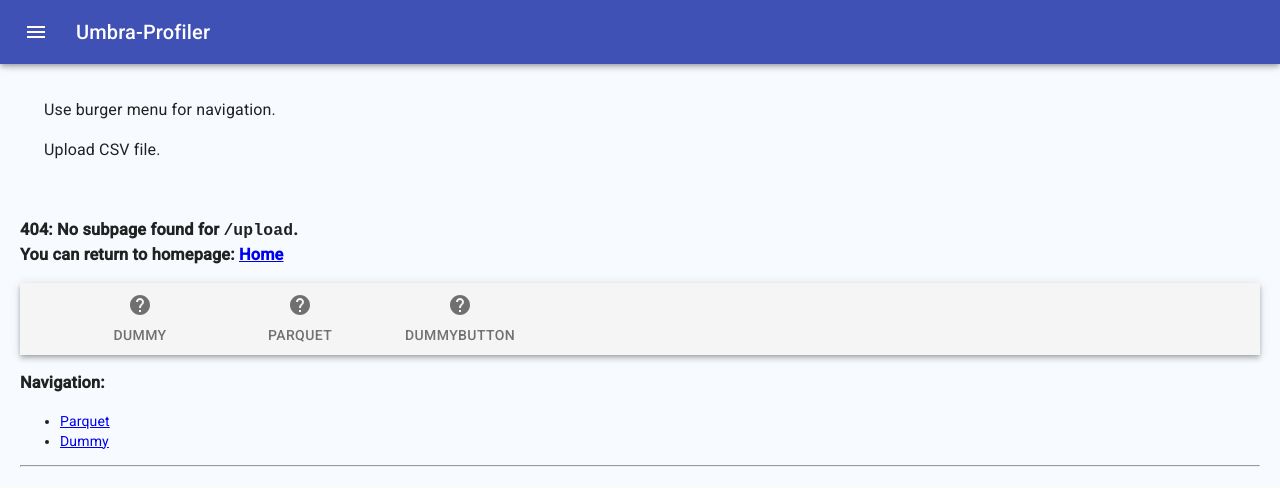
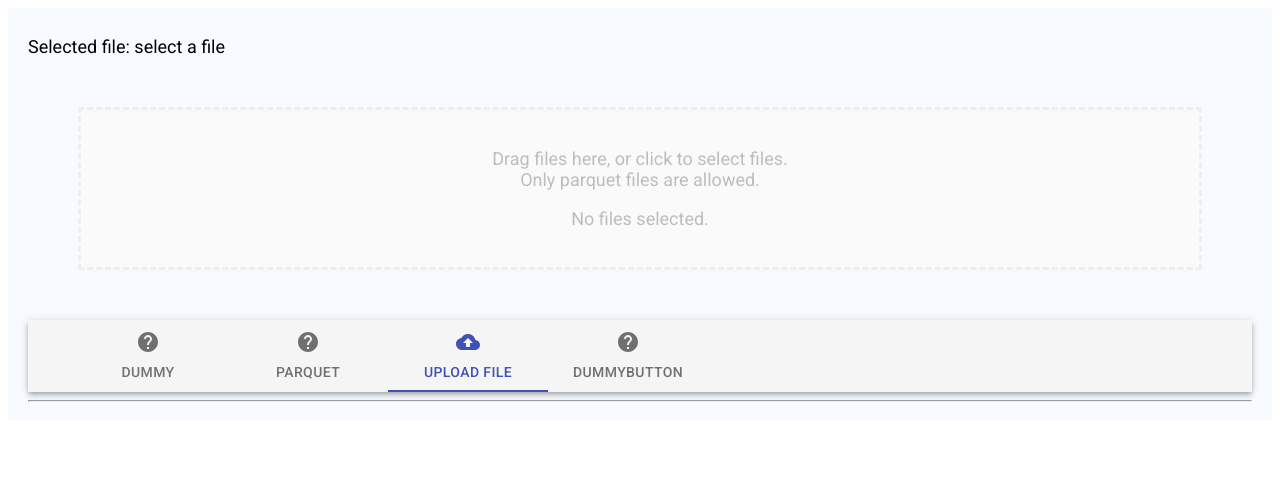
Before and after one commit to umbraperf/umbraperf, a React app: page /upload in a window 1280 px wide. Before the commit this address had no page. Shown: the top 488 px of the page. Built offline with nearby package versions, Linux system fonts and the light colour scheme; the HTML template or start-up script is replaced by a standard one.

Commit message:
remove textual navigation, add new component for file upload, set new file upload component as default route

```diff
--- a/src/app.tsx
+++ b/src/app.tsx
@@ -9,13 +9,14 @@ import { Route, BrowserRouter, Switch, useLocation, Redirect, Link } from 'react
 import './globals.css';
 import styles from './style/main-app.module.css';
 
+import FileUploader from './components/file_uploader';
 import Dummy from './components/dummy';
 import Parquet from './components/parquet';
-import PersistentDrawerLeft from './components/drawer';
 import TabPanel from './components/tab_panel';
 import { WorkerAPI } from './worker_api';
+
 import HelpIcon from '@material-ui/icons/Help';
-
+import BackupIcon from '@material-ui/icons/Backup';
 
 
 //Create Redux stroe
@@ -35,19 +36,25 @@ export const routes = [
         path: '/',
         sidebarName: 'Start',
         component: Dummy,
-        icon: () => {return (<HelpIcon />)},
+        icon: () => { return (<HelpIcon />) },
     },
     {
         path: '/dummy',
         sidebarName: 'Dummy',
         component: Dummy,
-        icon: () => {return (<HelpIcon />)},
+        icon: () => { return (<HelpIcon />) },
     },
     {
         path: '/parquet',
         sidebarName: 'Parquet',
         component: Parquet,
-        icon: () => {return (<HelpIcon />)},
+        icon: () => { return (<HelpIcon />) },
+    },
+    {
+        path: '/upload',
+        sidebarName: 'Upload File',
+        component: FileUploader,
+        icon: () => { return (<BackupIcon />) },
     }
 
 ];
@@ -60,13 +67,11 @@ ReactDOM.render(
                 {/*                 style: css module with additional static class (cloud also be a seccond module)
  */}                <div className={`app ${styles.app}`}>
 
-                    <PersistentDrawerLeft></PersistentDrawerLeft>
-
                     <div className="appBody">
                         <Switch>
 
                             <Route exact path="/">
-                                <Redirect to="/parquet" />
+                                <Redirect to="/upload" />
                             </Route>
 
                             {routes.map((route: any) => (
@@ -80,18 +85,10 @@ ReactDOM.render(
                         </Switch>
                     </div>
 
-
                     <div className="appNavigation">
 
                         <TabPanel></TabPanel>
 
-                        <h3>Navigation:</h3>
-                        <nav className="navbar navbar-expand-lg navbar-light bg-light">
-                            <ul className="navbar-nav mr-auto">
-                                <li><Link to={'/parquet'} className="nav-link"> Parquet </Link></li>
-                                <li><Link to={'/dummy'} className="nav-link"> Dummy </Link></li>
-                            </ul>
-                        </nav>
                         <hr />
                     </div>
                 </div>
--- a/src/components/file_uploader.tsx
+++ b/src/components/file_uploader.tsx
@@ -0,0 +1,115 @@
+import * as model from '../model';
+import React from 'react';
+import { connect } from 'react-redux';
+import Dropzone, { DropzoneState, FileRejection } from 'react-dropzone'
+import styles from '../style/upload.module.css';
+import { Result } from 'src/model/core_result';
+import { IAppContext, withAppContext } from '../app_context';
+import { WebFileController } from '../controller/web_file_controller';
+
+interface Props {
+    appContext: IAppContext;
+    file: undefined | File;
+    fileName: string | undefined;
+    resultLoading: boolean;
+    result: Result | undefined;
+    setResultLoading: (newResultLoading: boolean) => void;
+}
+
+class FileUploader extends React.Component<Props> {
+
+    constructor(props: Props) {
+        super(props);
+
+        this.receiveFileOnDrop = this.receiveFileOnDrop.bind(this);
+        this.defineDropzoneStyle = this.defineDropzoneStyle.bind(this);
+    }
+
+    public receiveFileOnDrop(acceptedFiles: Array<File>): void {
+        //console.log(dropEvent);
+        if (acceptedFiles && acceptedFiles.length != 0 && acceptedFiles[0] != null) {
+            this.props.setResultLoading(true);
+            const file = acceptedFiles[0];
+            const webFileControllerInstance = new WebFileController(this.props.appContext.worker);
+            webFileControllerInstance.registerFileAtWorker(file);
+
+        }
+    }
+
+    defineDropzoneStyle(isDragActive: boolean, acceptedFiles: File[], fileRejections: FileRejection[]): string {
+        let styleString = "dropzoneBase";
+        if (isDragActive) { styleString = "dropzoneActive" };
+        if (acceptedFiles.length !== 0) { styleString = "dropzoneAccept" };
+        if (fileRejections.length !== 0) { styleString = "dropzoneReject" };
+
+        return styleString;
+    }
+
+    listAcceptedFiles(acceptedFiles: File[]) {
+        return acceptedFiles.map(file => (
+            <li key={file.name}>
+                {file.name} - {file.size} bytes
+            </li>
+        ));
+    }
+
+    componentDidUpdate(prevProps: Props): void {
+        if (prevProps.result != this.props.result && undefined != this.props.result && !this.props.resultLoading) {
+            //TODO: activate tabs
+            //TODO: spinner in dropzone?
+        }
+    }
+
+    public render() {
+        return <div>
+            <div className={"dropzone-container"}>
+                <p>
+                    Selected file: {this.props.fileName ? this.props.fileName : "select a file"}
+                </p>
+
+                <Dropzone
+                    accept={['.parquet', '.csv']}
+                    multiple={false}
+                    onDrop={(acceptedFiles) => this.receiveFileOnDrop(acceptedFiles)}>
+                    {({ getRootProps, getInputProps, isDragActive, isDragAccept, isDragReject, acceptedFiles, fileRejections }: DropzoneState): any => {
+
+                        const dropzoneStyle: string = this.defineDropzoneStyle(isDragActive, acceptedFiles, fileRejections);
+
+                        return (
+                            <section className={styles[dropzoneStyle]}>
+                                <div {...getRootProps()} style={{ width: "100%", height: "100%" }}>
+                                    <input {...getInputProps()} />
+                                    <p> Drag files here, or click to select files.
+                                        <br></br>
+                                        Only parquet files are allowed.
+                                    </p>
+                                    {acceptedFiles.length != 0 ?
+                                        <p>Selected file (valid): {this.listAcceptedFiles(acceptedFiles)}</p> :
+                                        (fileRejections.length != 0 ? <p>File not valid!</p> : <p>No files selected.</p>)}
+                                </div>
+                            </section>)
+                    }}
+                </Dropzone>
+            </div>
+
+        </div>;
+    }
+
+}
+
+const mapStateToProps = (state: model.AppState) => ({
+    file: state.file,
+    fileName: state.fileName,
+    resultLoading: state.resultLoading,
+    result: state.result,
+});
+
+const mapDispatchToProps = (dispatch: model.Dispatch) => ({
+    setResultLoading: (newResultLoading: boolean) =>
+        dispatch({
+            type: model.StateMutationType.SET_RESULTLOADING,
+            data: newResultLoading,
+        }),
+});
+
+export default connect(mapStateToProps, mapDispatchToProps)(withAppContext(FileUploader));
```
